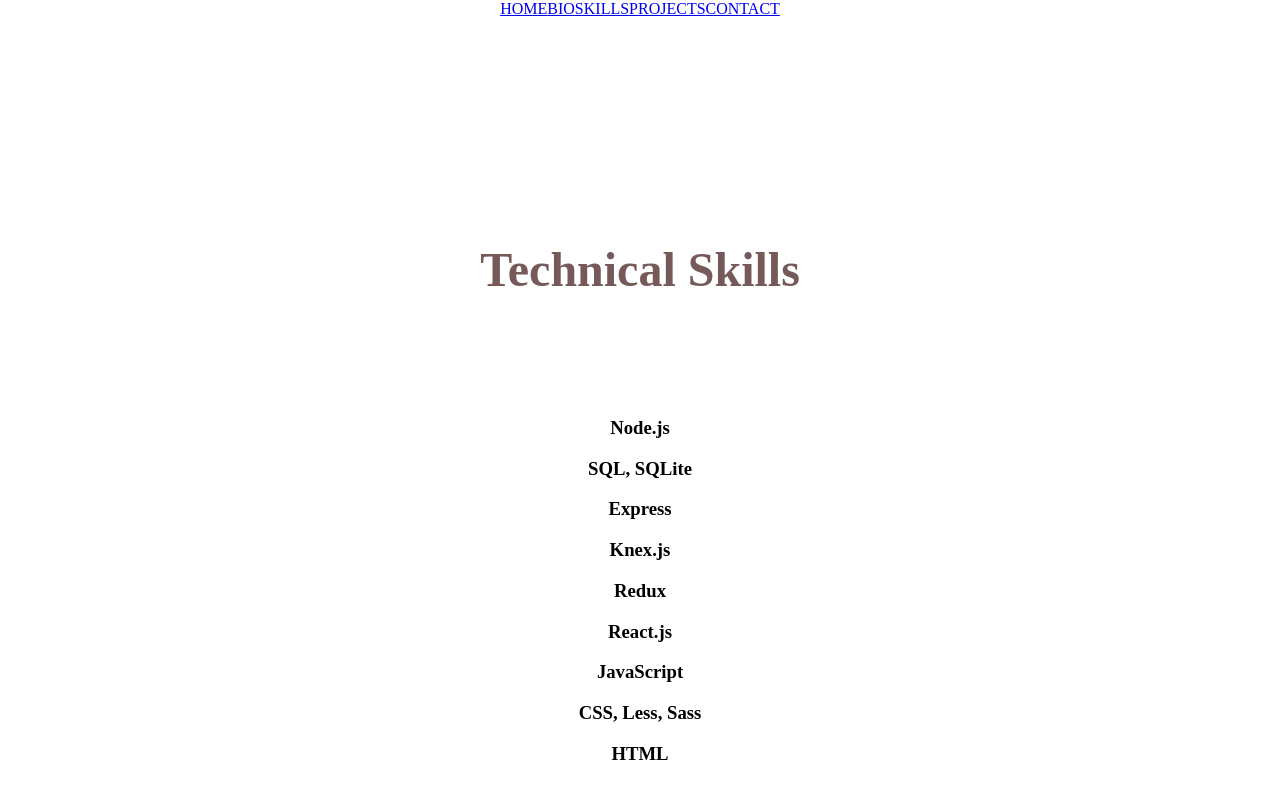
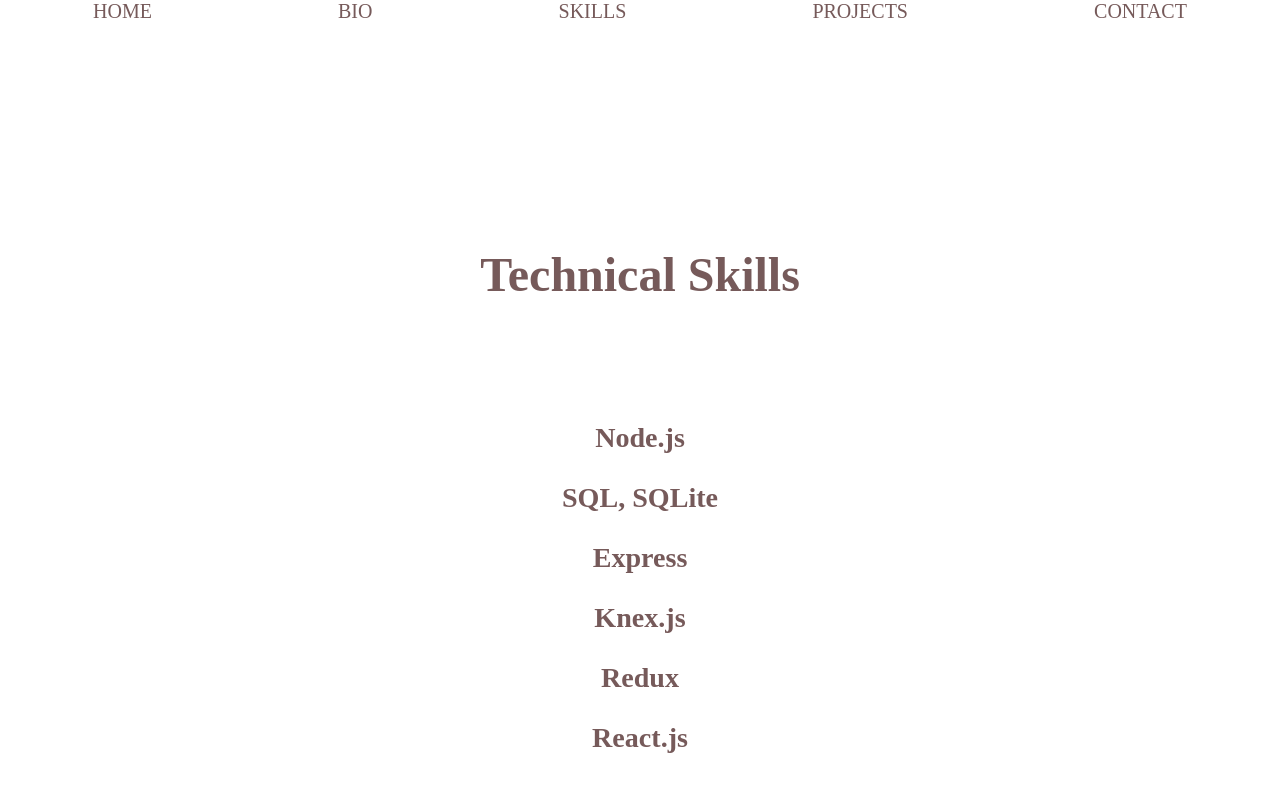
Before and after one commit to roselandroche/portfolio, a React (Create React App) app in the folder my-portfolio/: page /skills in a window 1280 px wide. Shown: the top 786 px of the page. Built offline with nearby package versions, Linux system fonts and the light colour scheme.

Commit message:
Adding styles

```diff
--- a/my-portfolio/src/components/NavBar.js
+++ b/my-portfolio/src/components/NavBar.js
@@ -1,5 +1,6 @@
 import React from 'react'
 import { Link } from 'react-router-dom';
+import '../css/NavBar.css'
 
 function NavBar() {
     return (
--- a/my-portfolio/src/components/Skills.js
+++ b/my-portfolio/src/components/Skills.js
@@ -1,10 +1,12 @@
 import React from 'react';
 import NavBar from './NavBar';
+import '../css/Skills.css';
 
 function Skills() {
     return (
-        <div>
+        <>
             <NavBar />
+            <div className='skills'>
                 <h1>Technical Skills</h1>
                 <h3>Node.js</h3>
                 <h3>SQL, SQLite</h3>
@@ -16,6 +18,7 @@ function Skills() {
                 <h3>CSS, Less, Sass</h3>
                 <h3>HTML</h3>
             </div>
+        </>
     )
 }
 
--- a/my-portfolio/src/css/App.css
+++ b/my-portfolio/src/css/App.css
@@ -1,6 +1,7 @@
 .App {
   text-align: center;
   font-family: Rufina;
+  color: rgba(45, 1, 1, 0.65);
 }
 
 .App-logo {
--- a/my-portfolio/src/css/NavBar.css
+++ b/my-portfolio/src/css/NavBar.css
@@ -1,8 +1,11 @@
-/* .nav-container {
+.nav-container {
     display: flex;
-} */
+    justify-content: space-around;
+    color: black;
+}
 
 .nav-link {
-    /* justify-content: space-around; */
-    text-emphasis: none;
+    color: rgba(45, 1, 1, 0.65);
+    text-decoration: none;
+    font-size: 20px;
 }
--- /dev/null
+++ b/my-portfolio/src/css/Skills.css
@@ -0,0 +1,3 @@
+.skills {
+    font-size: 24px;
+}
```
Lines whose indentation alone changed are shown as unchanged.
